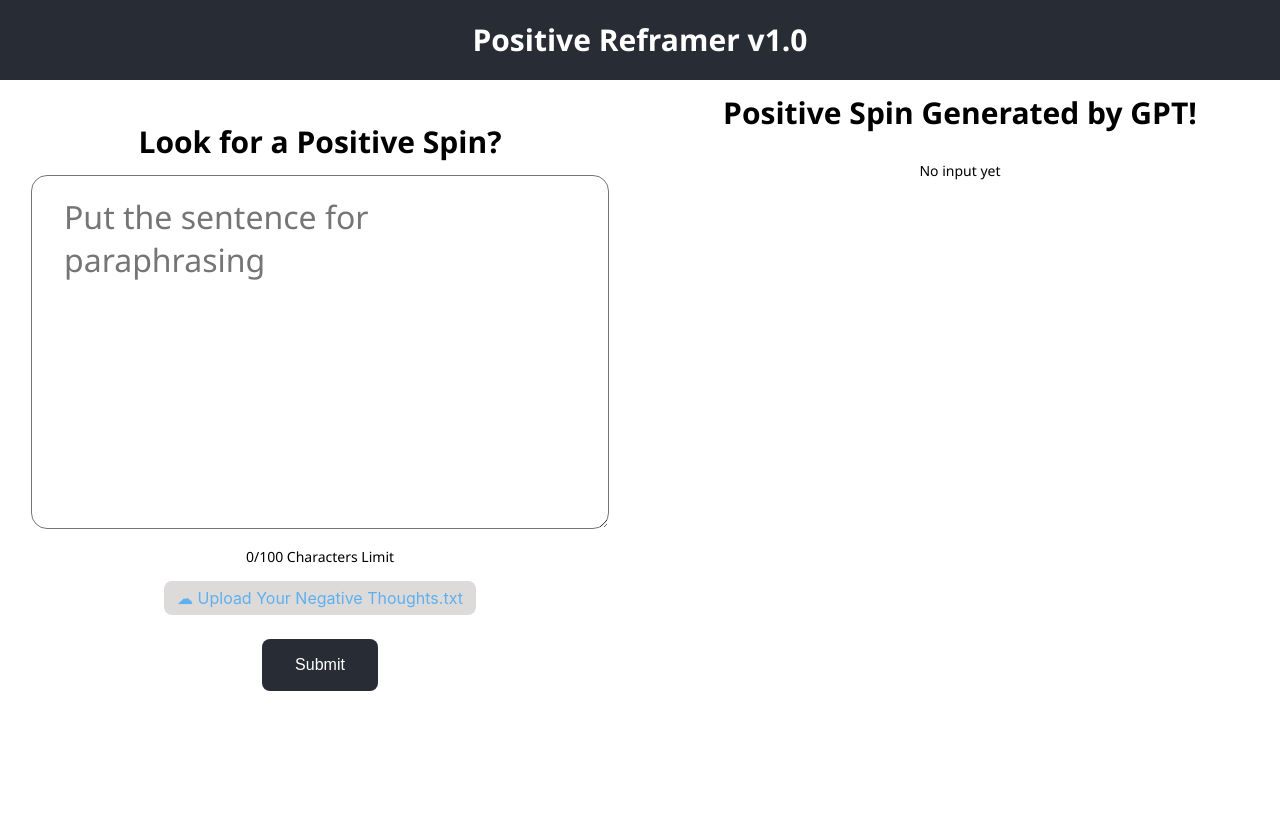
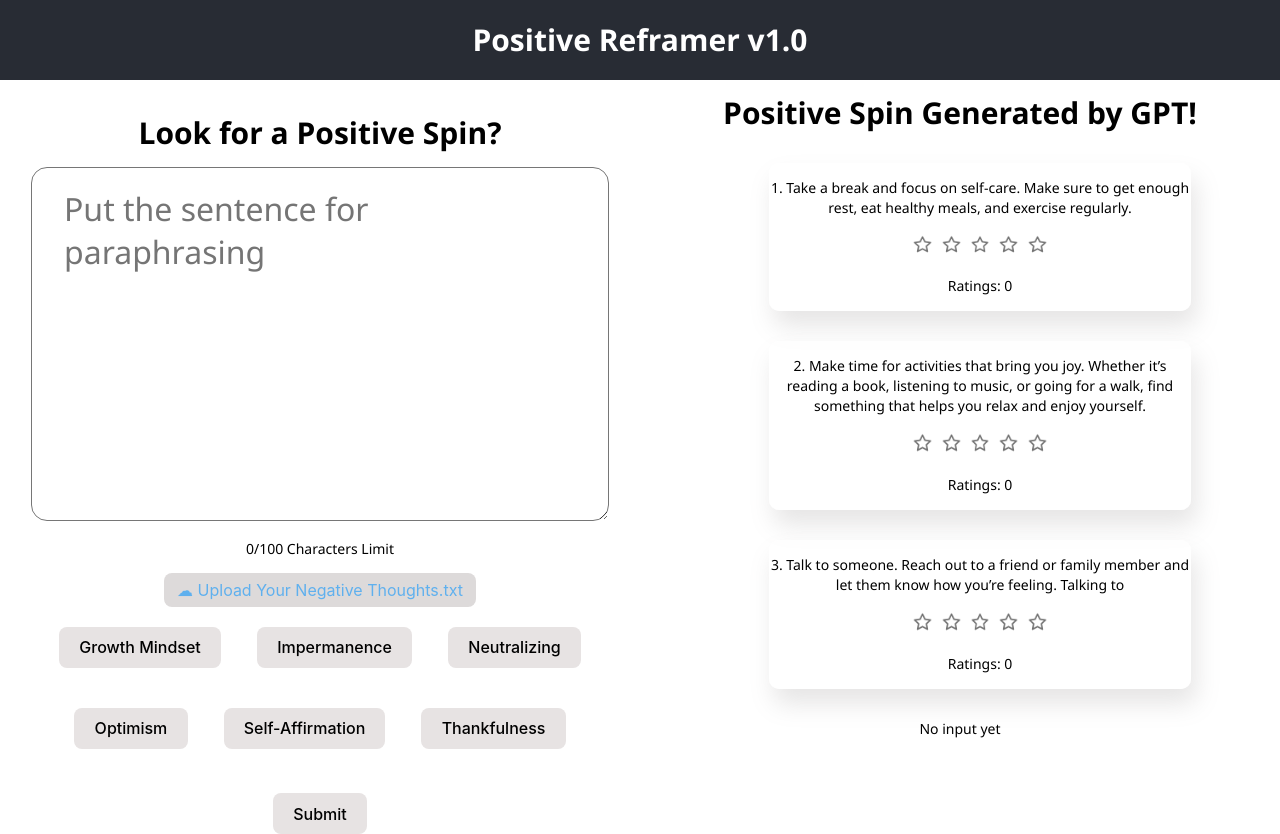
Before and after one commit to asyzhou/Positive_Reframs_Frontend, a React (Create React App) app in the folder demo_project/positiveGPT/: page / in a window 1280 px wide. Before the commit the page ends 800 px from the top, so only its background shows below. Built offline with nearby package versions, Linux system fonts and the light colour scheme.

Commit message:
Updated for frontend startegy selection and user reaction

```diff
--- a/demo_project/positiveGPT/src/App.css
+++ b/demo_project/positiveGPT/src/App.css
@@ -10,7 +10,12 @@
   text-align: center;
   font-family: Inter, Avenir, Helvetica, Arial, sans-serif;
   color: black;
+
+  --grey: #e7e3e3;
+  --deeper-grey: #bebfc0;;
 }
+
+
 
 h1 { font-family: "Segoe UI", Frutiger, "Frutiger Linotype", "Dejavu Sans", "Helvetica Neue", Arial, sans-serif; font-size: 30px; font-style: normal; font-variant: normal; font-weight: 700; line-height: 26.4px; }
 h3 { font-family: "Segoe UI", Frutiger, "Frutiger Linotype", "Dejavu Sans", "Helvetica Neue", Arial, sans-serif; font-size: 14px; font-style: normal; font-variant: normal; font-weight: 700; line-height: 15.4px; }
@@ -67,20 +72,26 @@
 
 /* A submit button with the black backgrond color and white text */
 .submit_button {
-  background-color: #282c34;
+  border-radius: 8px;
   border: 1px solid transparent;
-  border-radius: 8px;
-  color: white;
-  padding: 1rem 2rem;
-  text-align: center;
-  font-size: 16px;
   margin-top: 1.5rem;
+  padding: 0.6em 1.2em;
+  font-size: 1em;
+  font-weight: 500;
+  font-family: inherit;
+  background-color: var(--grey);
+  cursor: pointer;
+  transition: 0.5s;
+}
+
+.submit_button:hover {
+  background-color: var(--deeper-grey);
 }
 
 /* for button called submit_button if user click the button the background color turns to orange */
 .submit_button:hover {
-  background-color: #5f7688;
-  color: rgb(253, 253, 253);
+  background-color: #bebfc0;
+  color: rgb(41, 32, 32);
 }
 
 /* a textarea called resume_text_area that set the text style as Times New Roman and text size as 20pt */
@@ -155,3 +166,8 @@
   padding: 6px 12px;
   cursor: pointer;
 }
+
+.Strategy_Selection{
+  margin-top: 10vh;
+  height: 20vh;
+}
--- a/demo_project/positiveGPT/src/App.js
+++ b/demo_project/positiveGPT/src/App.js
@@ -6,11 +6,13 @@
 
 import React, { Component } from 'react';
 import './App.css';
+import StrategySelection from './components/StrategySelection';
 import SuggestionCard from './components/SuggestionCard.jsx';
 
 function App(){
   const [message, setMessage] = React.useState(''); // message to send to server
   const [fileName, setFileName] = React.useState('☁ Upload Your Negative Thoughts.txt'); // name of the file to upload [should be a resume
+  const {characters, setCharacters} = React.useState(0); // number of characters in the textarea box
 
   const [isSubmitting, setIsSubmitting] = React.useState(false); // check whether user has submitted the input or not
   const [isLoading, setIsLoading] = React.useState(false); // check whether the model has sent back a response or not
@@ -48,6 +50,9 @@
 
   const handleChange = (event) => {
     setMessage(event.target.value);
+    if(event.target.value.length > 100){
+      setMessage(event.target.value.substring(0,100));
+    }
   } // update the message to send to the server
 
   // after the user receives a response, they can chop it to a list of strings if they are separated by a dot character
@@ -97,13 +102,15 @@
     <div className="App_Header">
       <h1>Positive Reframer v1.0</h1>
     </div>
+
+    <div>
       <div className="User_Submit">
         <form onSubmit={handleSubmit}>
           <h1>Look for a Positive Spin?</h1>
           <div>
             <label>
               <textarea className='positive_text_area' maxLength={100} placeholder='Put the sentence for paraphrasing' value={message} onChange={handleChange} />
-          <p>0/100 Characters Limit</p>
+              <p>{message.length}/100 Characters Limit</p>
             </label>
           </div>
 
@@ -114,6 +121,7 @@
               </label>
           </div>
 
+          <StrategySelection />
           <input className='submit_button' type="submit" value="Submit" />
         </form>
       </div>
@@ -121,6 +129,11 @@
       <div className="Model_Response">
         <h1>Positive Spin Generated by GPT!</h1>
         <div className='answer_area'>
+          {
+            <ul className='responses_items_contianer'>
+              {test_responses_items}
+            </ul>
+          }
           {
             isSubmitting ? (
               isLoading ? (<p>Loading...</p> ) :
@@ -131,13 +144,15 @@
                 )
               ) : (<p>No input yet</p>)
           }
-    </div>
-
 
         </div>
 
 
       </div>
+    </div>
+
+  </div>
+
 );
 }
 
--- /dev/null
+++ b/demo_project/positiveGPT/src/components/StrategySelection.css
@@ -0,0 +1,25 @@
+.strategies{
+    padding: 1rem 5px;
+    display: flex;
+    flex-direction: row;
+    justify-content: center;
+    gap: 2rem;
+    flex-wrap: wrap;
+}
+
+button {
+    border-radius: 8px;
+    border: 1px solid transparent;
+    padding: 0.6em 1.2em;
+    font-size: 1em;
+    font-weight: 500;
+    font-family: inherit;
+    background-color: var(--grey);
+    cursor: pointer;
+    transition: background-color 0.5s;
+    color: black;
+  }
+
+button:hover {
+    background-color: rgb(202, 197, 197);
+}
--- /dev/null
+++ b/demo_project/positiveGPT/src/components/StrategySelection.jsx
@@ -0,0 +1,23 @@
+import React from "react";
+import './StrategySelection.css';
+
+// set current stargy and passed back to App.jsx
+// at least has 5 strategie in a row
+const StrategySelection = (props) => {
+
+    const strategyList = [" Growth Mindset", "Impermanence", "Neutralizing", "Optimism", "Self-Affirmation", "Thankfulness"];
+    const [currentStrategy, setCurrentStrategy] = React.useState("");
+
+    return (
+        <div className="strategies">
+            {
+                strategyList.map((val) => (
+                    <button type="text">{val}</button>
+                ))
+            }
+
+        </div>
+    )
+}
+
+export default StrategySelection;
--- a/demo_project/positiveGPT/src/components/SuggestionCard.css
+++ b/demo_project/positiveGPT/src/components/SuggestionCard.css
@@ -6,3 +6,24 @@
     border: thin transparent solid;
     border-radius: 10px;
 }
+.stars_container{
+    display: flex;
+    flex-direction: row;
+    justify-content: center;
+    align-items: center;
+    padding: 3px 1px;
+    gap: 0.5rem;
+}
+.suggestion_card_image{
+    width: 100%;
+    border-radius: 10px;
+}
+
+.suggestion_card_image_container{
+    width: 5%;
+    height: auto;
+}
+
+.yellow{
+    background-color: rgb(250, 250, 203);
+}
--- a/demo_project/positiveGPT/src/components/SuggestionCard.jsx
+++ b/demo_project/positiveGPT/src/components/SuggestionCard.jsx
@@ -1,15 +1,36 @@
 import React from "react";
 import ReactDOM from "react-dom";
 import "./SuggestionCard.css";
+import star from "../assets/star.png";
 
 const Suggestion_card = (props) => {
+
+    const starList = [1, 2, 3, 4, 5];
+    const [rating, setRating] = React.useState(0);
+
+    const handleStarHover = (index) => {
+        setRating(index);
+    }
+
+
     return (
         <div className="suggestion_card">
             <div>
                 <p className="suggestion_card_description">{props.text}</p>
             </div>
+            <div id="1" className="stars_container">
+                {
+                    starList.map((val) => (
+                        <div className="suggestion_card_image_container">
+                            <img key={val}
+                            className={`suggestion_card_image ${val <= rating ? "yellow" : "default_color"}`}
+                            src={star} alt="suggestion_card_image" onMouseOver={() => handleStarHover(val)} />
+                        </div>
+                    ))
+                }
+            </div>
             <div>
-                <p>1/5 Ratings</p>
+                <p>Ratings: {rating}</p>
             </div>
         </div>
 
```
Also changed, not shown: demo_project/positiveGPT/src/assets/star.png (added). Lines whose indentation alone changed are shown as unchanged.
